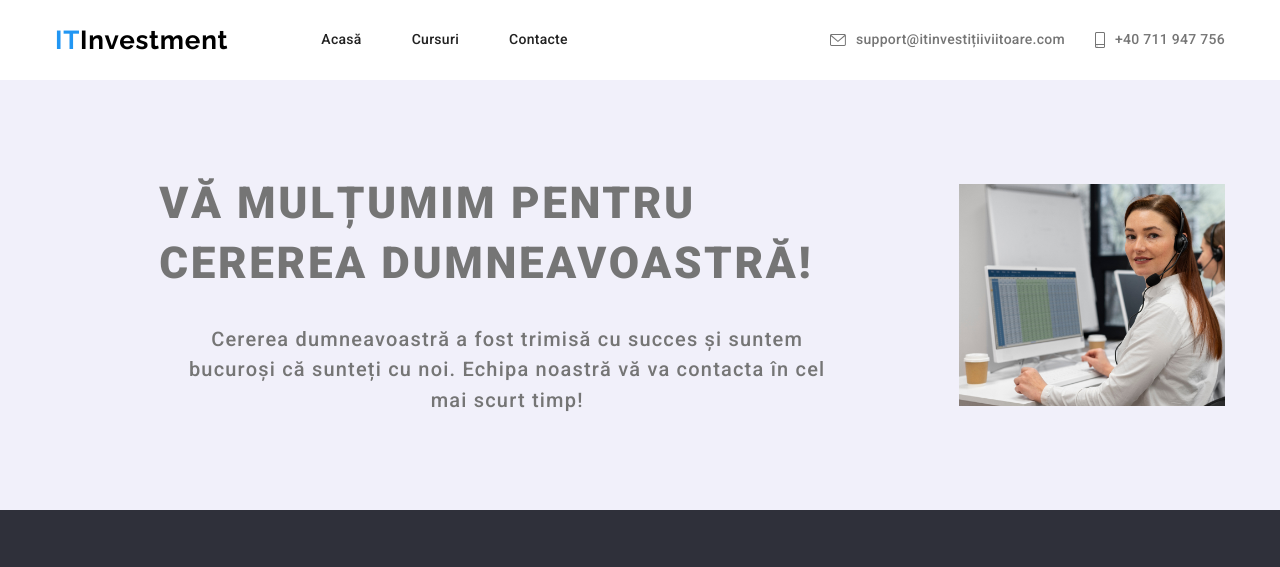
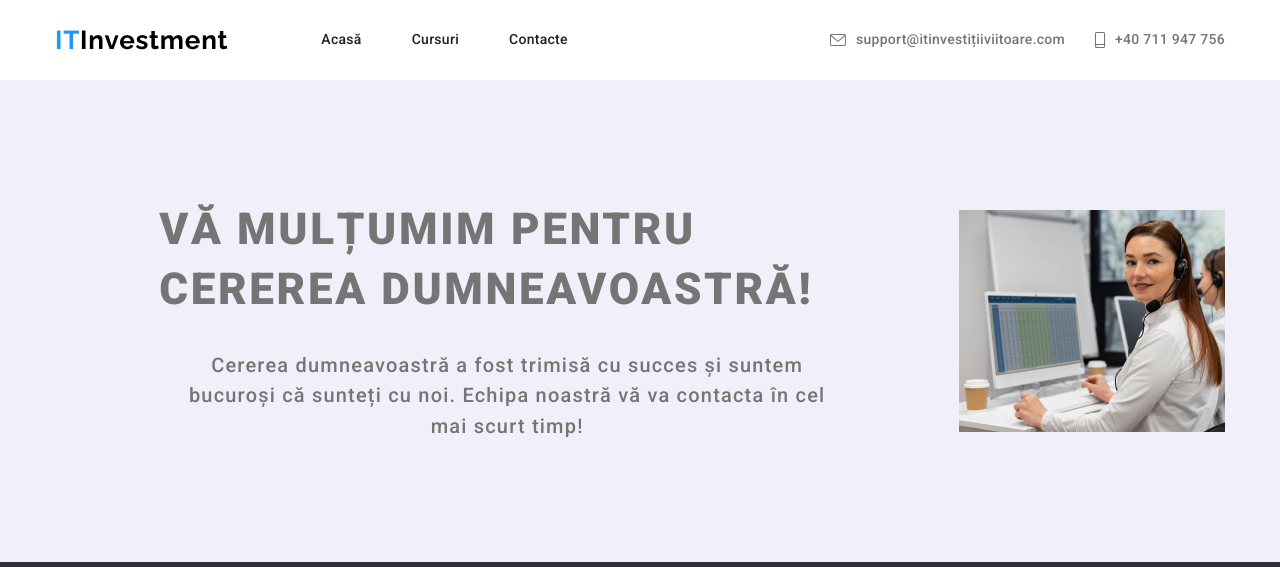
Before and after one commit to parasolya/code-way, a website: page thanks/index.html in a window 1280 px wide. Shown: the top 567 px of the page. Drawn offline with nearby package versions, Linux system fonts and the light colour scheme.

Commit message:
fixed css

```diff
--- a/sass/components/_thanks.scss
+++ b/sass/components/_thanks.scss
@@ -1,5 +1,9 @@
 .thanks {
   background-color: var(--background-color-secondary);
+  @media screen and (min-width: 1200px) {
+    padding-top: 120px;
+    padding-bottom: 120px;
+  }
 }
 
 .thanks__title {
```
Also changed, not shown: css/main.min.css, 1 other file.
